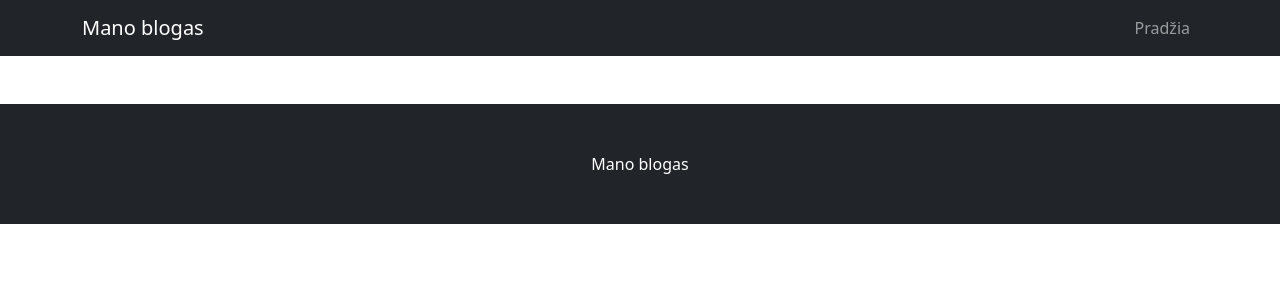
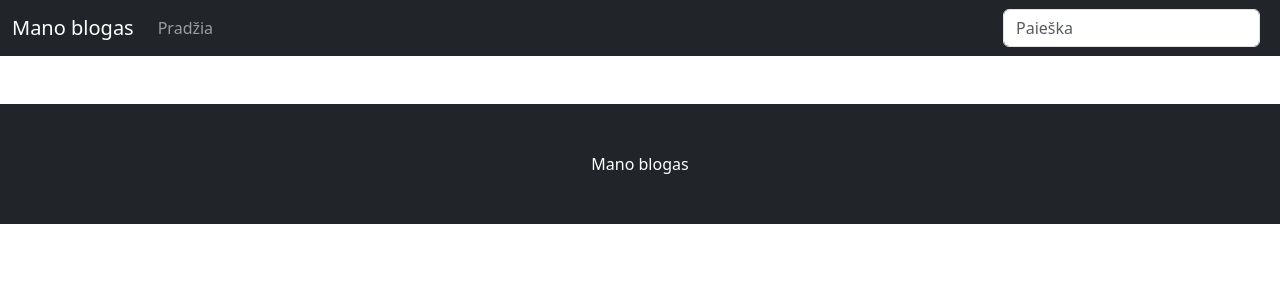
Before and after one commit to DonatasNoreika/blog_20260806, a Django app: page / in a window 1280 px wide. Shown: the top 300 px of the page. Run offline with Django 5.2, Linux system fonts and the light colour scheme; data that the repository does not hold is empty.

Commit message:
+Įdėti įrašų paiešką

```diff
--- a/mysite/blog/templates/base.html
+++ b/mysite/blog/templates/base.html
@@ -1,27 +1,35 @@
 <!DOCTYPE html>
 <html lang="en">
 <head>
-        <meta charset="utf-8" />
-        <meta name="viewport" content="width=device-width, initial-scale=1, shrink-to-fit=no" />
-        <meta name="description" content="" />
-        <meta name="author" content="" />
+    <meta charset="utf-8"/>
+    <meta name="viewport" content="width=device-width, initial-scale=1, shrink-to-fit=no"/>
+    <meta name="description" content=""/>
+    <meta name="author" content=""/>
     <title>{% block title %}{% endblock %}</title>
     <link href="https://cdn.jsdelivr.net/npm/bootstrap@5.3.8/dist/css/bootstrap.min.css" rel="stylesheet">
     <script src="https://cdn.jsdelivr.net/npm/bootstrap@5.3.8/dist/js/bootstrap.bundle.min.js"></script>
 </head>
 <body>
 <!-- Responsive navbar-->
-        <nav class="navbar navbar-expand-lg navbar-dark bg-dark">
-            <div class="container">
+<nav class="navbar navbar-expand-sm navbar-dark bg-dark">
+    <div class="container-fluid">
         <a class="navbar-brand" href="{% url 'posts' %}">Mano blogas</a>
-                <button class="navbar-toggler" type="button" data-bs-toggle="collapse" data-bs-target="#navbarSupportedContent" aria-controls="navbarSupportedContent" aria-expanded="false" aria-label="Toggle navigation"><span class="navbar-toggler-icon"></span></button>
-                <div class="collapse navbar-collapse" id="navbarSupportedContent">
-                    <ul class="navbar-nav ms-auto mb-2 mb-lg-0">
-                        <li class="nav-item"><a class="nav-link" href="{% url 'posts' %}">Pradžia</a></li>
+        <button class="navbar-toggler" type="button" data-bs-toggle="collapse" data-bs-target="#mynavbar">
+            <span class="navbar-toggler-icon"></span>
+        </button>
+        <div class="collapse navbar-collapse" id="mynavbar">
+            <ul class="navbar-nav me-auto">
+                <li class="nav-item">
+                    <a class="nav-link" href="{% url 'posts' %}">Pradžia</a>
+                </li>
             </ul>
+            <form class="d-flex" action="{% url 'search' %}">
+                <input class="form-control me-2" type="text" placeholder="Paieška" name="query">
+            </form>
         </div>
     </div>
 </nav>
+
 <!-- Page content-->
 <div class="container mt-5">
     <div class="row">
--- a/mysite/blog/urls.py
+++ b/mysite/blog/urls.py
@@ -4,4 +4,5 @@ from . import views
 urlpatterns = [
     path('', views.PostListView.as_view(), name="posts"),
     path('posts/<int:pk>/', views.PostDetailView.as_view(), name="post"),
+    path("search/", views.search, name="search"),
 ]
--- a/mysite/blog/views.py
+++ b/mysite/blog/views.py
@@ -1,6 +1,7 @@
 from django.shortcuts import render
 from django.views import generic
 from .models import Post, Comment
+from django.db.models import Q
 
 class PostListView(generic.ListView):
     model = Post
@@ -13,3 +14,13 @@ class PostDetailView(generic.DetailView):
     model = Post
     template_name = "post.html"
     context_object_name = "post"
+
+def search(request):
+    query = request.GET.get("query")
+    context = {
+        "query": query,
+        "posts": Post.objects.filter(Q(title__icontains=query) |
+                                     Q(author__username__icontains=query) |
+                                     Q(content__icontains=query))
+    }
+    return render(request, template_name="search.html", context=context)
```
Also changed, not shown: mysite/blog/templates/search.html (added, +10 -0 lines). Lines whose indentation alone changed are shown as unchanged.
